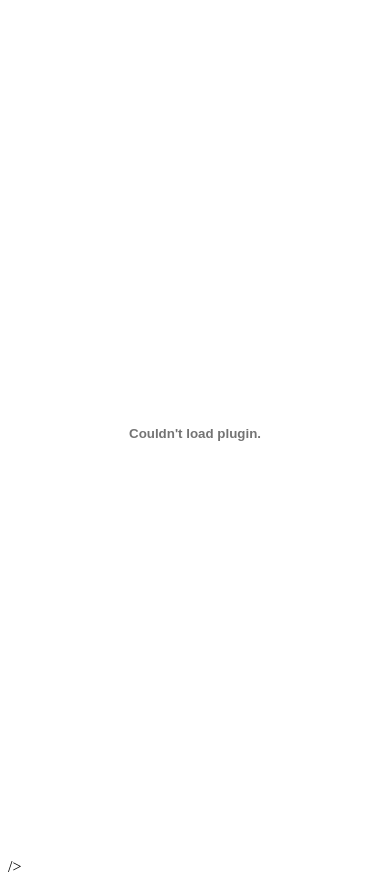
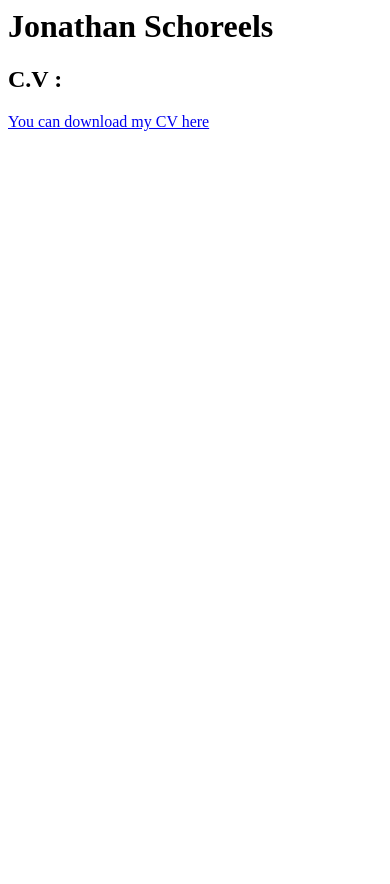
Before and after one commit to JSchoreels/JSchoreels.github.io, a plain HTML site: page index.html in a window 390 px wide. After the commit the page ends 844 px from the top, so only its background shows below. Drawn offline with Linux system fonts and the light colour scheme.

Commit message:
Removes embbeded since it doesn't work on mobile

```diff
--- a/index.html
+++ b/index.html
@@ -1 +1,4 @@
-<embed src="https://jschoreels.github.io/JonathanSchoreels.20211027.pdf" type="application/pdf" width="100%" height="850px"/> />
+<h1>Jonathan Schoreels</h1>
+
+<h2>C.V : </h2>
+<a href="https://github.com/JSchoreels/JSchoreels/raw/main/JonathanSchoreels.20211027.pdf">You can download my CV here</a>
```
